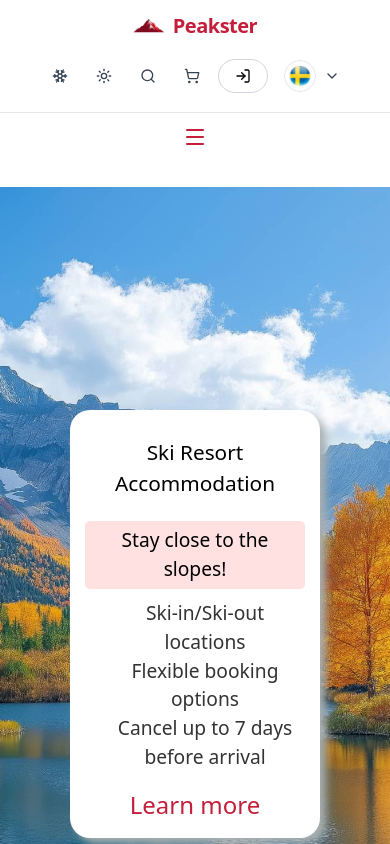
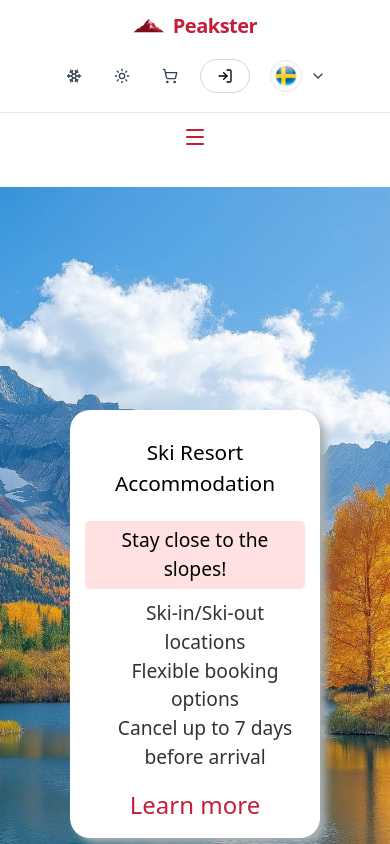
Before and after one commit to KaviSubi55/Works, a Next.js app: page / in a window 390 px wide. Shown: the top 844 px of the page. Built offline with nearby package versions, Linux system fonts and the light colour scheme.

Commit message:
Remove search icon and increase spacing in header
- Removed search icon from both desktop and mobile header layouts
- Removed unused Search import from lucide-react
- Increased icon spacing from gap-3 to gap-5 on desktop
- Increased icon spacing from gap-2/gap-3 to gap-3/gap-4 on mobile

```diff
--- a/components/Header/index.tsx
+++ b/components/Header/index.tsx
@@ -3,7 +3,7 @@
 import React, { useState } from 'react';
 import Link from 'next/link';
 import Image from 'next/image';
-import { Menu, X, Search, ShoppingCart, User, ChevronDown, Snowflake, Sun } from 'lucide-react';
+import { Menu, X, ShoppingCart, User, ChevronDown, Snowflake, Sun } from 'lucide-react';
 import { HeaderProps } from '@/utils/types';
 import MegaMenu from '../MegaMenu';
 import LanguageSelector from '../LanguageSelector';
@@ -56,7 +56,7 @@ const Header: React.FC<HeaderProps> = ({ navigationItems }) => {
             </div>
 
             {/* Right Section: Icons */}
-            <div className="flex items-center gap-3">
+            <div className="flex items-center gap-5">
               {/* Winter Logo */}
               <div className="relative group flex items-center justify-center w-10 h-10 text-gray-700 hover:text-[#C41E3A] transition-colors cursor-pointer">
                 <Snowflake className="w-5 h-5" />
@@ -74,14 +74,6 @@ const Header: React.FC<HeaderProps> = ({ navigationItems }) => {
                   <div className="absolute -top-1 left-1/2 transform -translate-x-1/2 w-2 h-2 bg-gray-900 rotate-45"></div>
                 </div>
               </div>
-
-              {/* Search Icon */}
-              <button
-                className="flex items-center justify-center w-10 h-10 text-gray-700 hover:text-[#C41E3A] transition-colors"
-                aria-label="Search"
-              >
-                <Search className="w-5 h-5" />
-              </button>
 
               {/* Shopping Cart Icon */}
               <div className="relative">
@@ -139,7 +131,7 @@ const Header: React.FC<HeaderProps> = ({ navigationItems }) => {
             </div>
 
             {/* Bottom Row: All Icons */}
-            <div className="flex items-center justify-center gap-2 sm:gap-3">
+            <div className="flex items-center justify-center gap-3 sm:gap-4">
               {/* Winter Logo */}
               <div className="relative group flex items-center justify-center w-9 h-9 text-gray-700 hover:text-[#C41E3A] transition-colors cursor-pointer">
                 <Snowflake className="w-4 h-4" />
@@ -157,14 +149,6 @@ const Header: React.FC<HeaderProps> = ({ navigationItems }) => {
                   <div className="absolute -top-1 left-1/2 transform -translate-x-1/2 w-2 h-2 bg-gray-900 rotate-45"></div>
                 </div>
               </div>
-
-              {/* Search Icon */}
-              <button
-                className="flex items-center justify-center w-9 h-9 text-gray-700 hover:text-[#C41E3A] transition-colors"
-                aria-label="Search"
-              >
-                <Search className="w-4 h-4" />
-              </button>
 
               {/* Shopping Cart Icon */}
               <div className="relative">
```
